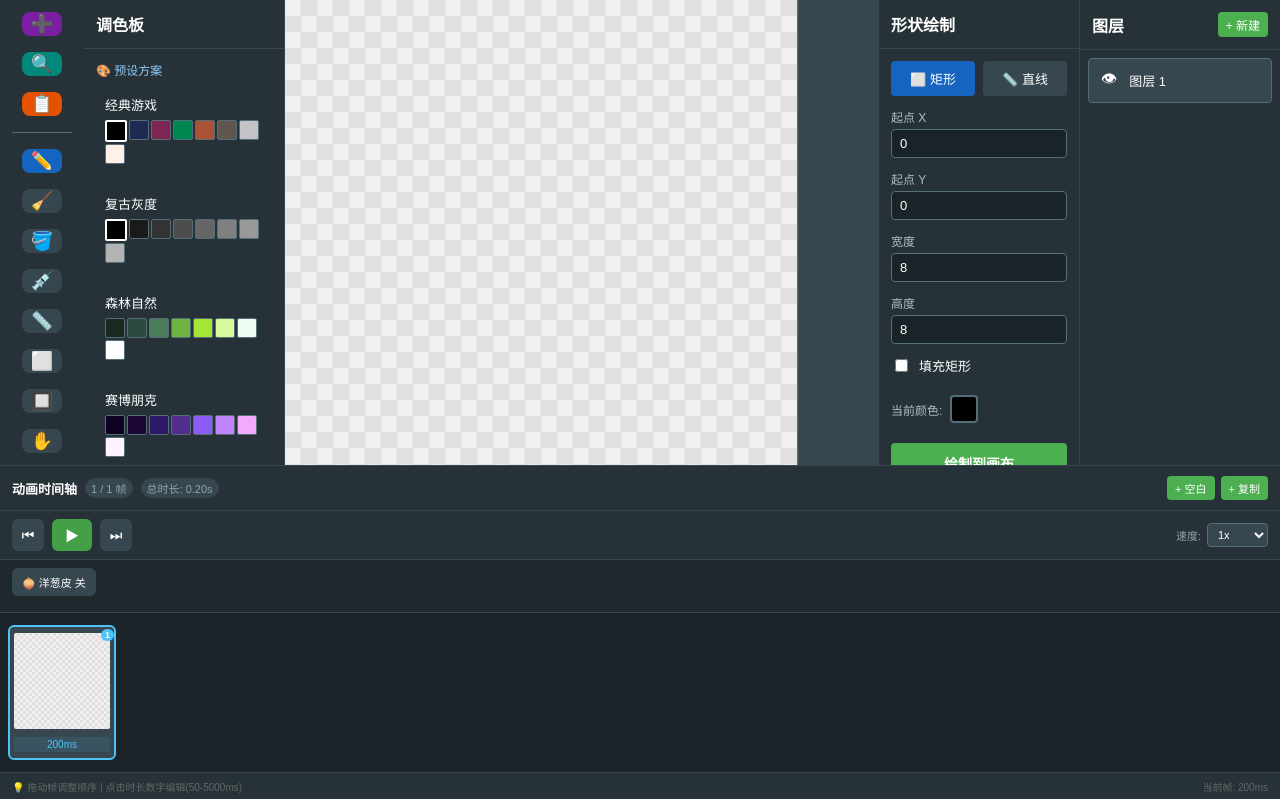
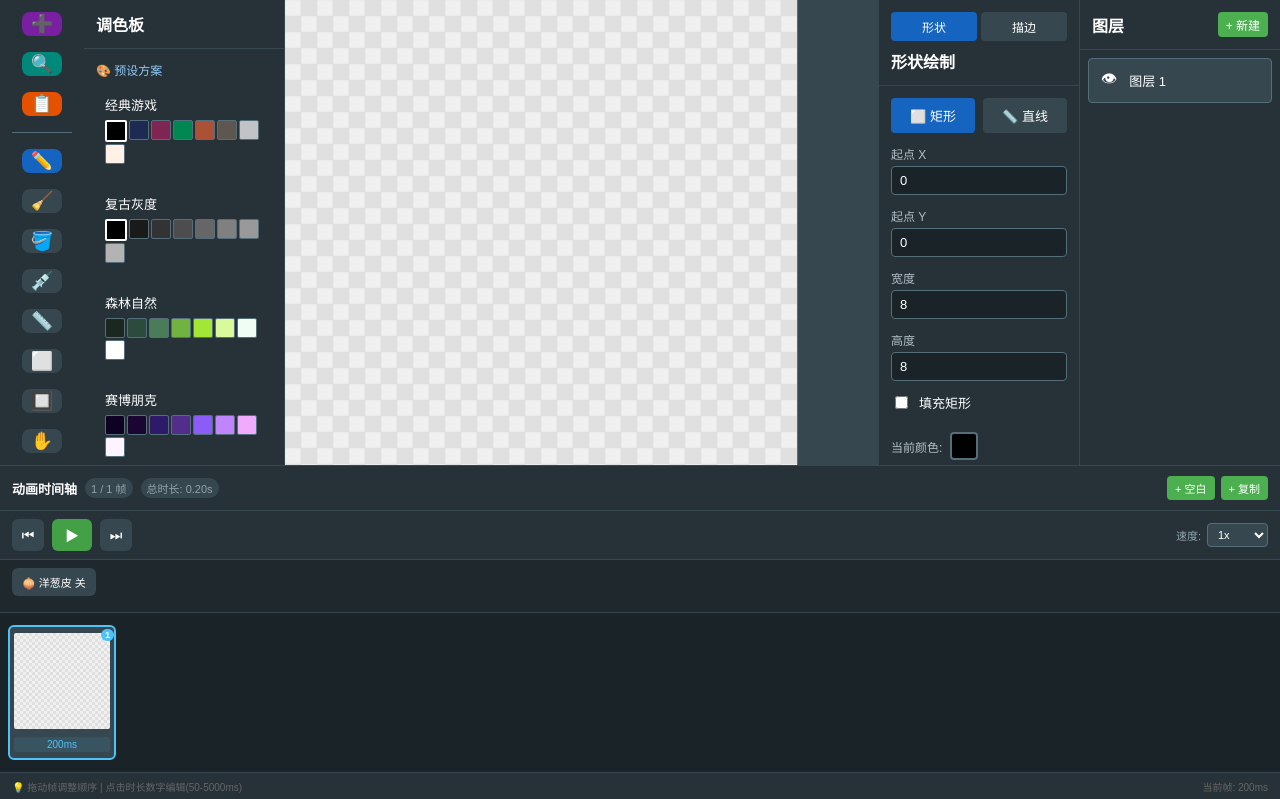
Before and after one commit to yuenlai/solo-6600008, a React (Vite) app in the folder frontend/: page / in a window 1280 px wide. Shown: the top 799 px of the page. Built offline with nearby package versions, Linux system fonts and the light colour scheme.

Commit message:
.1835502840582874:21141db1f4f076cb2c87e7eb90a375f6_6a254308af95f8dc5096f910.6a25430caf95f8dc5096f912.6a25430c399ef0a8b32b5bb7:Trae CN.T(2026/6/7 18:08:12)

```diff
--- a/frontend/src/components/ShapePanel.tsx
+++ b/frontend/src/components/ShapePanel.tsx
@@ -2,9 +2,10 @@ import React, { useState } from 'react';
 import { useCanvasStore } from '../store/canvas';
 
 type ShapeType = 'rect' | 'line';
+type PanelMode = 'shape' | 'outline';
 
 export const ShapePanel: React.FC = () => {
-  const { canvas, color, drawRect, drawLine } = useCanvasStore();
+  const { canvas, color, setColor, drawRect, drawLine, addOutline } = useCanvasStore();
   const [shapeType, setShapeType] = useState<ShapeType>('rect');
   const [width, setWidth] = useState(8);
   const [height, setHeight] = useState(8);
@@ -13,6 +14,9 @@ export const ShapePanel: React.FC = () => {
   const [fill, setFill] = useState(false);
   const [x2, setX2] = useState(8);
   const [y2, setY2] = useState(8);
+  const [panelMode, setPanelMode] = useState<PanelMode>('shape');
+  const [outlineColor, setOutlineColor] = useState('#000000');
+  const [outlineThickness, setOutlineThickness] = useState(1);
 
   const handleDraw = () => {
     if (shapeType === 'rect') {
@@ -20,6 +24,10 @@ export const ShapePanel: React.FC = () => {
     } else {
       drawLine(x, y, x2, y2);
     }
+  };
+
+  const handleAddOutline = () => {
+    addOutline(outlineColor, outlineThickness);
   };
 
   return (
@@ -36,8 +44,42 @@ export const ShapePanel: React.FC = () => {
         fontWeight: 'bold',
         borderBottom: '1px solid #37474f',
       }}>
-        形状绘制
+        <div style={{ display: 'flex', gap: '4px', marginBottom: '8px' }}>
+          <button
+            onClick={() => setPanelMode('shape')}
+            style={{
+              flex: 1,
+              padding: '6px',
+              border: 'none',
+              borderRadius: '4px',
+              cursor: 'pointer',
+              background: panelMode === 'shape' ? '#1565c0' : '#37474f',
+              color: '#fff',
+              fontSize: '12px',
+            }}
+          >
+            形状
+          </button>
+          <button
+            onClick={() => setPanelMode('outline')}
+            style={{
+              flex: 1,
+              padding: '6px',
+              border: 'none',
+              borderRadius: '4px',
+              cursor: 'pointer',
+              background: panelMode === 'outline' ? '#1565c0' : '#37474f',
+              color: '#fff',
+              fontSize: '12px',
+            }}
+          >
+            描边
+          </button>
         </div>
+        {panelMode === 'shape' ? '形状绘制' : '自动描边'}
+      </div>
+
+      {panelMode === 'shape' ? (
         <div style={{ padding: '12px', display: 'flex', flexDirection: 'column', gap: '12px' }}>
           <div style={{ display: 'flex', gap: '8px' }}>
             <button
@@ -234,6 +276,104 @@ export const ShapePanel: React.FC = () => {
             画布尺寸: {canvas.width} × {canvas.height} 像素
           </div>
         </div>
+      ) : (
+        <div style={{ padding: '12px', display: 'flex', flexDirection: 'column', gap: '16px' }}>
+          <div style={{ display: 'flex', flexDirection: 'column', gap: '8px' }}>
+            <div style={{ fontSize: '13px', color: '#e0e0e0' }}>✨ 自动描边功能</div>
+            <div style={{ fontSize: '11px', color: '#90a4ae', lineHeight: '1.5' }}>
+              为当前图层的所有图案自动添加外轮廓描边，适用于已有像素图案。
+            </div>
+          </div>
+
+          <div style={{ display: 'flex', flexDirection: 'column', gap: '6px' }}>
+            <label style={{ fontSize: '12px', color: '#b0bec5' }}>描边颜色</label>
+            <div style={{ display: 'flex', gap: '8px', alignItems: 'center' }}>
+              <input
+                type="color"
+                value={outlineColor}
+                onChange={(e) => setOutlineColor(e.target.value)}
+                style={{
+                  width: '40px',
+                  height: '32px',
+                  border: 'none',
+                  borderRadius: '4px',
+                  cursor: 'pointer',
+                  background: 'none',
+                }}
+              />
+              <div
+                style={{
+                  flex: 1,
+                  height: '32px',
+                  borderRadius: '4px',
+                  background: outlineColor,
+                  border: '2px solid #546e7a',
+                }}
+              />
+            </div>
+          </div>
+
+          <div style={{ display: 'flex', flexDirection: 'column', gap: '6px' }}>
+            <label style={{ fontSize: '12px', color: '#b0bec5' }}>描边粗细: {outlineThickness} 像素</label>
+            <input
+              type="range"
+              min="1"
+              max="5"
+              value={outlineThickness}
+              onChange={(e) => setOutlineThickness(parseInt(e.target.value))}
+              style={{
+                width: '100%',
+                cursor: 'pointer',
+              }}
+            />
+            <div style={{ display: 'flex', justifyContent: 'space-between', fontSize: '10px', color: '#78909c' }}>
+              <span>1</span>
+              <span>2</span>
+              <span>3</span>
+              <span>4</span>
+              <span>5</span>
+            </div>
+          </div>
+
+          <div style={{ display: 'flex', gap: '4px' }}>
+            {['#000000', '#ffffff', '#e53935', '#43a047', '#1e88e5', '#fdd835'].map((c) => (
+              <button
+                key={c}
+                onClick={() => setOutlineColor(c)}
+                style={{
+                  width: '26px',
+                  height: '26px',
+                  borderRadius: '4px',
+                  background: c,
+                  border: outlineColor === c ? '2px solid #fff' : '2px solid #546e7a',
+                  cursor: 'pointer',
+                }}
+              />
+            ))}
+          </div>
+
+          <button
+            onClick={handleAddOutline}
+            style={{
+              padding: '12px',
+              border: 'none',
+              borderRadius: '4px',
+              cursor: 'pointer',
+              background: '#ff6f00',
+              color: '#fff',
+              fontSize: '14px',
+              fontWeight: 'bold',
+              marginTop: '8px',
+            }}
+          >
+            🖌️ 一键添加描边
+          </button>
+
+          <div style={{ fontSize: '11px', color: '#78909c', textAlign: 'center', paddingTop: '8px', borderTop: '1px solid #37474f' }}>
+            画布尺寸: {canvas.width} × {canvas.height} 像素
+          </div>
+        </div>
+      )}
     </div>
   );
 };
--- a/frontend/src/store/canvas.ts
+++ b/frontend/src/store/canvas.ts
@@ -103,6 +103,7 @@ interface CanvasState {
   getOnionSkinFrames: () => { pixels: string[][]; opacity: number; isPrev: boolean }[];
   drawRect: (x: number, y: number, width: number, height: number, fill?: boolean) => void;
   drawLine: (x1: number, y1: number, x2: number, y2: number) => void;
+  addOutline: (strokeColor: string, thickness?: number) => void;
 }
 
 const emptyPixels = (w: number, h: number) => Array.from({ length: h }, () => Array(w).fill('transparent'));
@@ -844,5 +845,51 @@ export const useCanvasStore = create<CanvasState>((set, get) => {
       );
       set({ layers: newLayers, frames: newFrames, history: [...get().history.slice(0, get().historyIndex + 1), get().getCompositePixels()], historyIndex: get().historyIndex + 1 });
     },
+    addOutline: (strokeColor, thickness = 1) => {
+      const { canvas, layers, currentLayerId, currentFrame, frames } = get();
+      const newLayers = layers.map(layer => {
+        if (layer.id !== currentLayerId) return layer;
+        const pixels = layer.pixels.map(r => [...r]);
+        const outlinePositions: [number, number][] = [];
+
+        for (let y = 0; y < canvas.height; y++) {
+          for (let x = 0; x < canvas.width; x++) {
+            if (pixels[y][x] === 'transparent') continue;
+
+            for (let t = 1; t <= thickness; t++) {
+              const directions = [
+                [-t, 0], [t, 0], [0, -t], [0, t],
+                [-t, -t], [t, -t], [-t, t], [t, t],
+              ];
+
+              for (const [dx, dy] of directions) {
+                const nx = x + dx;
+                const ny = y + dy;
+                if (nx >= 0 && nx < canvas.width && ny >= 0 && ny < canvas.height) {
+                  if (pixels[ny][nx] === 'transparent') {
+                    outlinePositions.push([nx, ny]);
+                  }
+                }
+              }
+            }
+          }
+        }
+
+        const seen = new Set<string>();
+        for (const [x, y] of outlinePositions) {
+          const key = `${x},${y}`;
+          if (!seen.has(key)) {
+            seen.add(key);
+            pixels[y][x] = strokeColor;
+          }
+        }
+
+        return { ...layer, pixels };
+      });
+      const newFrames = frames.map((f, i) =>
+        i === currentFrame ? { ...f, layers: deepCloneLayers(newLayers) } : f
+      );
+      set({ layers: newLayers, frames: newFrames, history: [...get().history.slice(0, get().historyIndex + 1), get().getCompositePixels()], historyIndex: get().historyIndex + 1 });
+    },
   };
 });
```
Lines whose indentation alone changed are shown as unchanged.
